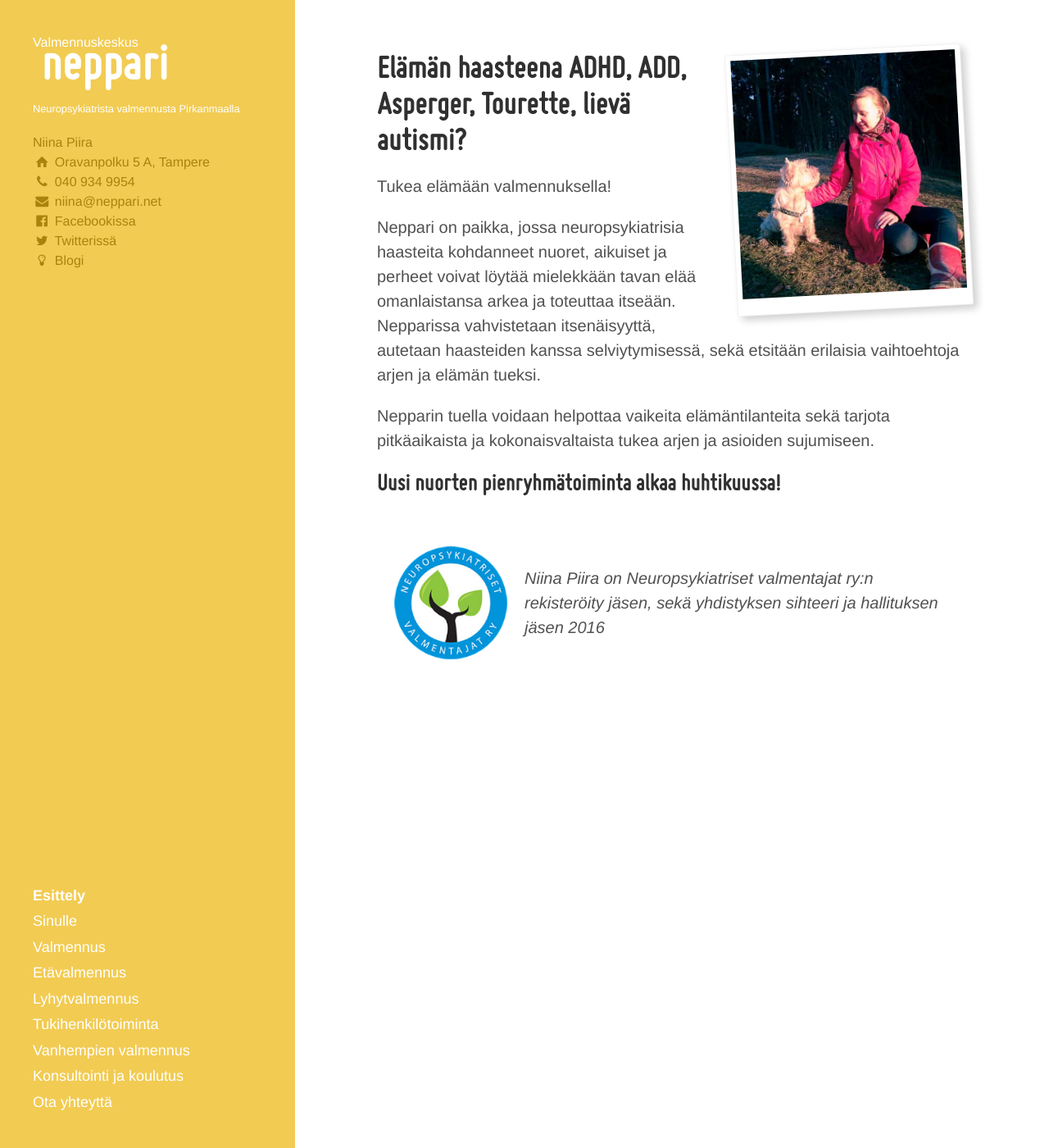
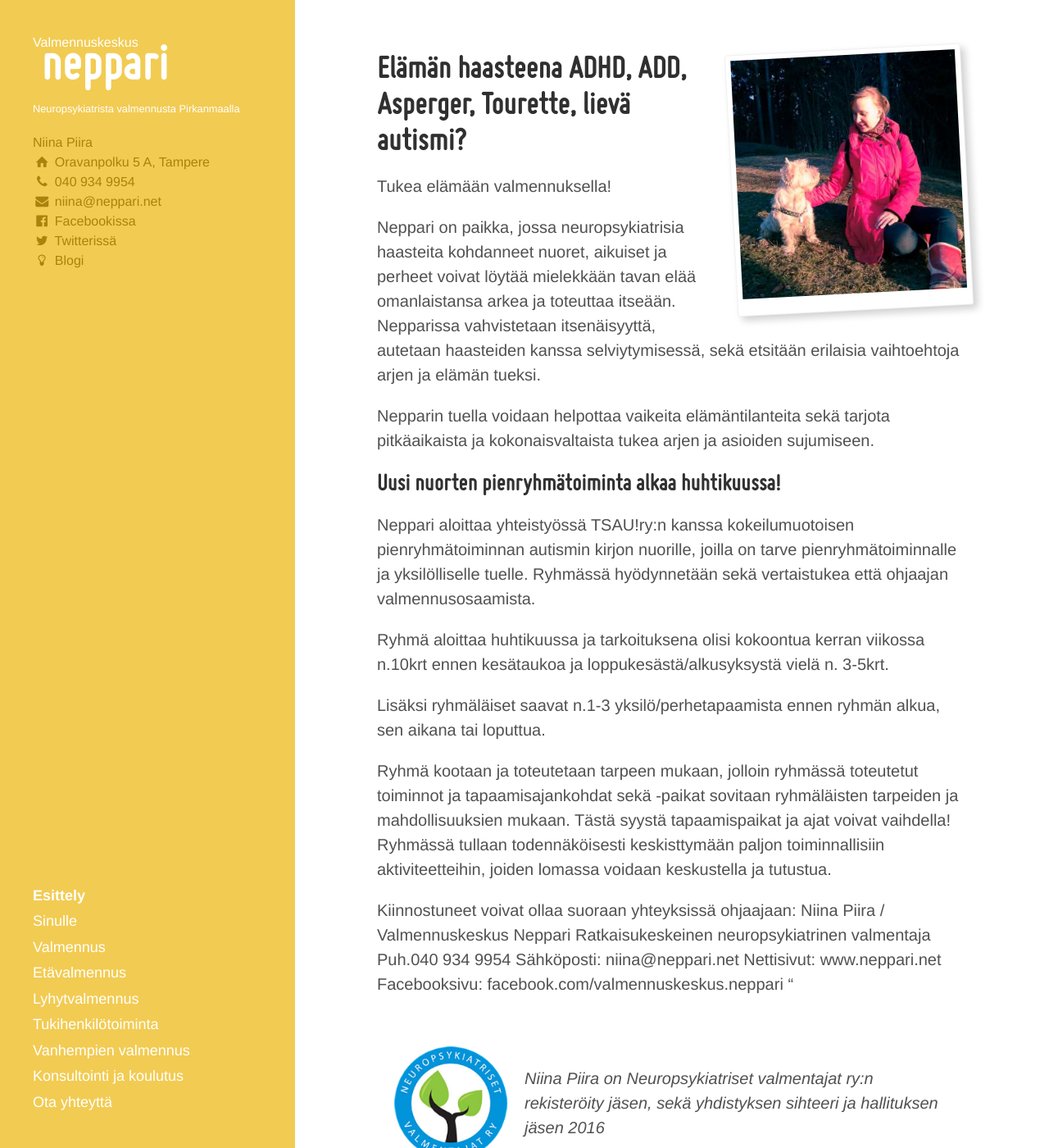
Before and after one commit to niinapiira/neppari.net, a Jekyll site: the page built from index.md, in a window 1280 px wide and 1400 px high. Shown: the whole window at 82% size. Built offline with Jekyll 4.4.1, drawn with Linux system fonts in a browser that asks for light colours.

Commit message:
Lisäsin ryhmätoiminnan!

```diff
--- a/index.md
+++ b/index.md
@@ -10,6 +10,7 @@
 
 
 
+
 Tukea elämään valmennuksella!
 
 Neppari on paikka, jossa neuropsykiatrisia haasteita kohdanneet nuoret, aikuiset ja perheet voivat löytää mielekkään tavan elää omanlaistansa arkea ja toteuttaa itseään. Nepparissa vahvistetaan itsenäisyyttä, autetaan haasteiden kanssa selviytymisessä, sekä etsitään erilaisia vaihtoehtoja arjen ja elämän tueksi.
@@ -18,3 +19,21 @@
 
 
 ## Uusi nuorten pienryhmätoiminta alkaa huhtikuussa!
+
+Neppari aloittaa yhteistyössä TSAU!ry:n kanssa kokeilumuotoisen pienryhmätoiminnan autismin kirjon nuorille, joilla on tarve pienryhmätoiminnalle ja yksilölliselle tuelle. Ryhmässä hyödynnetään sekä vertaistukea että ohjaajan valmennusosaamista.
+
+Ryhmä aloittaa huhtikuussa ja tarkoituksena olisi kokoontua kerran
+viikossa n.10krt ennen kesätaukoa ja loppukesästä/alkusyksystä vielä n. 3-5krt.
+
+Lisäksi ryhmäläiset saavat n.1-3 yksilö/perhetapaamista ennen ryhmän alkua, sen aikana tai loputtua.
+
+Ryhmä kootaan ja toteutetaan tarpeen mukaan, jolloin ryhmässä toteutetut toiminnot ja tapaamisajankohdat sekä -paikat sovitaan ryhmäläisten tarpeiden ja mahdollisuuksien mukaan. Tästä syystä tapaamispaikat ja ajat voivat vaihdella!
+Ryhmässä tullaan todennäköisesti keskisttymään paljon toiminnallisiin aktiviteetteihin, joiden lomassa voidaan keskustella ja tutustua.
+
+Kiinnostuneet voivat ollaa suoraan yhteyksissä ohjaajaan:
+Niina Piira / Valmennuskeskus Neppari
+Ratkaisukeskeinen neuropsykiatrinen valmentaja
+Puh.040 934 9954
+Sähköposti: niina@neppari.net
+Nettisivut: www.neppari.net
+Facebooksivu: facebook.com/valmennuskeskus.neppari "
```
